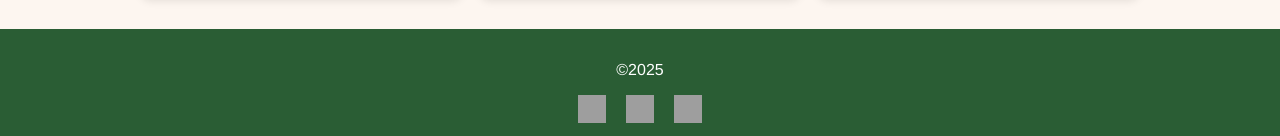
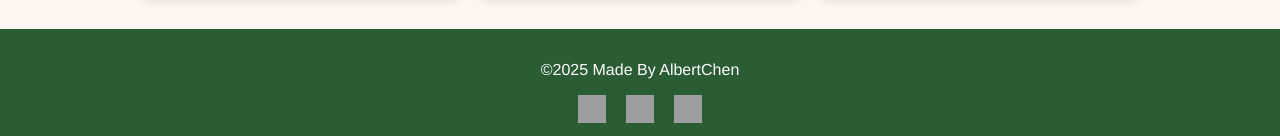
Before and after one commit to albert-bot-ship/Where-to-goV2, a plain HTML site: page index.html in a window 1280 px wide. Shown: the part 1119-1255 px from the top of the page. Drawn offline with Linux system fonts and the light colour scheme; grey boxes are pictures that could not be loaded.

Commit message:
Update index.html

```diff
--- a/index.html
+++ b/index.html
@@ -62,7 +62,7 @@
 
 <footer>
   <div class="footer-container">
-    <p>©2025</p>
+    <p>©2025 Made By AlbertChen</p>
     <div class="social-icons">
       <a href="#"><img src="https://img.icons8.com/ios-filled/50/ffffff/facebook-new.png" alt="Facebook"></a>
       <a href="#"><img src="https://img.icons8.com/ios-filled/50/ffffff/instagram-new.png" alt="Instagram"></a>
```
